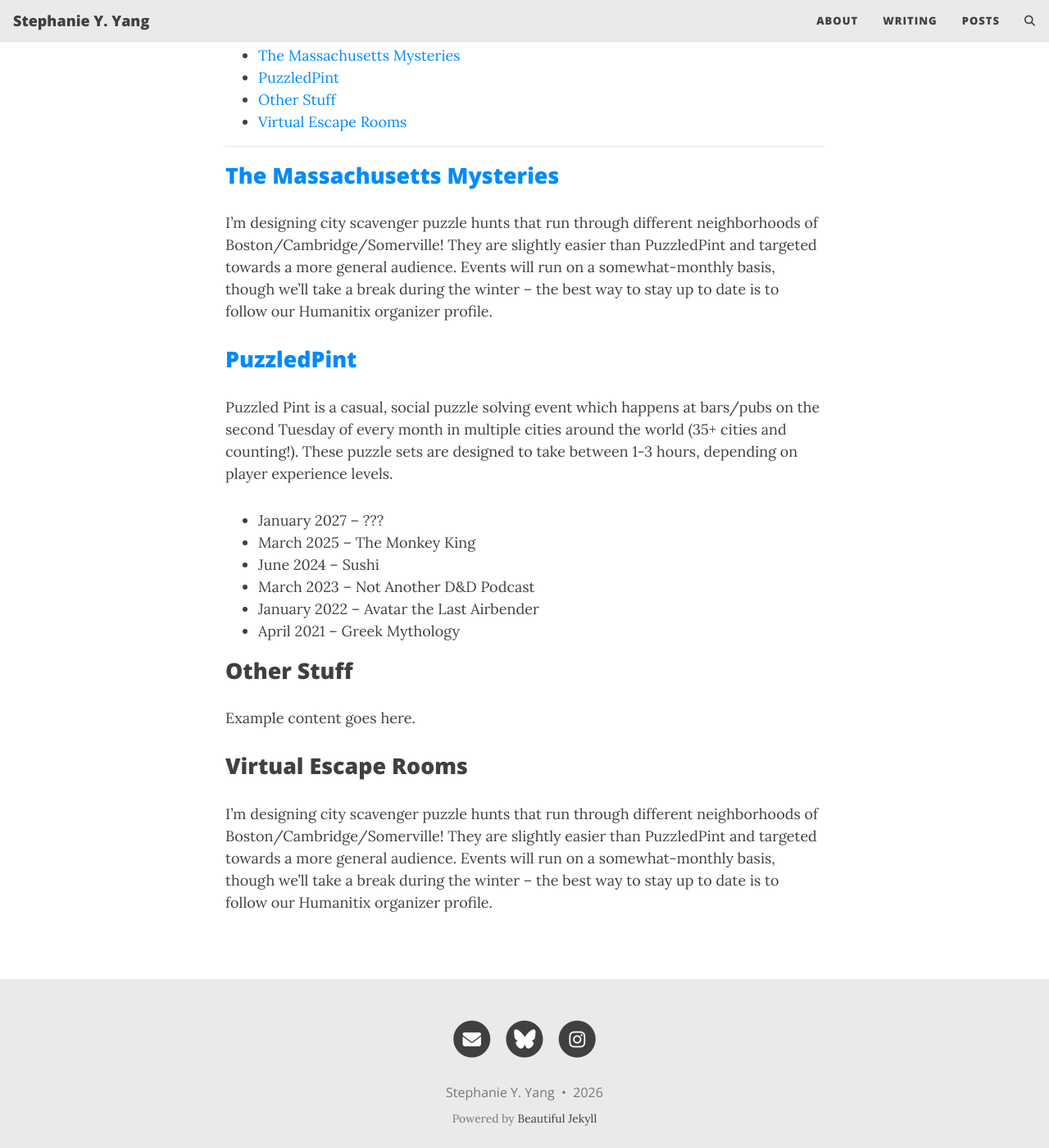
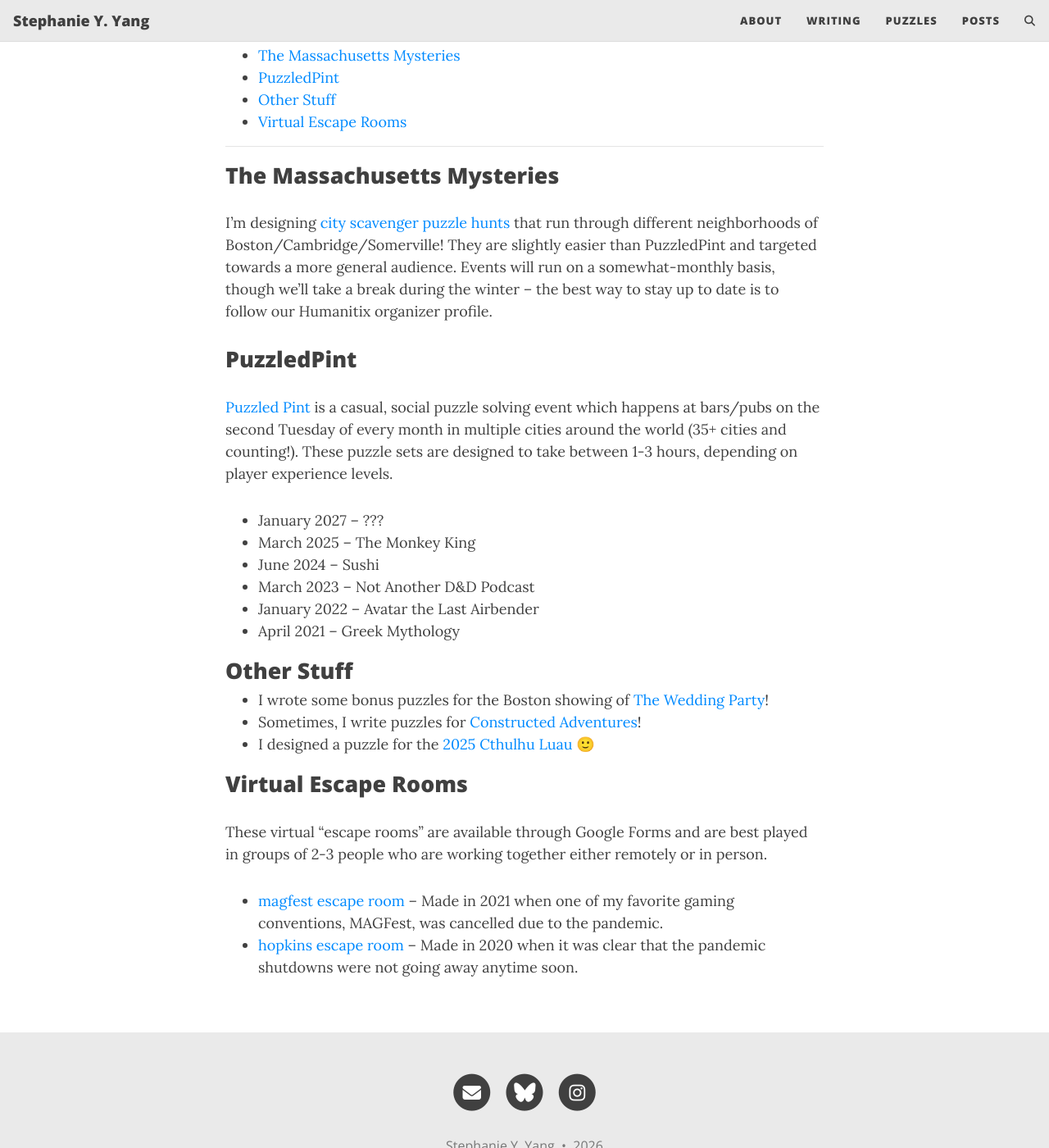
Before and after one commit to syangaskhan/syangaskhan.github.io, a Jekyll site: the page built from puzzles.md, in a window 1280 px wide and 1400 px high, scrolled down 295 px. Shown: the whole window at 82% size. Built offline with Jekyll 4.4.1, drawn with Linux system fonts in a browser that asks for light colours; comment, search, counter and statistics services are not loaded.

Commit message:
Fix and add puzzle page

```diff
--- a/_config.yml
+++ b/_config.yml
@@ -23,6 +23,7 @@
   # Home: "index"
   About: "index"
   Writing: "writing"
+  Puzzles: "puzzles"
   Posts: "posts"
   # Writing:
   #   - Strak's Stories: "https://beautifuljekyll.com"
--- a/puzzles.md
+++ b/puzzles.md
@@ -15,12 +15,12 @@
 
 ---
 
-## [The Massachusetts Mysteries](https://themassachusettsmysteries.com/)
-I’m designing city scavenger puzzle hunts that run through different neighborhoods of Boston/Cambridge/Somerville! They are slightly easier than PuzzledPint and targeted towards a more general audience. Events will run on a somewhat-monthly basis, though we’ll take a break during the winter – the best way to stay up to date is to follow our Humanitix organizer profile.
+## The Massachusetts Mysteries
+I’m designing [city scavenger puzzle hunts](https://themassachusettsmysteries.com/) that run through different neighborhoods of Boston/Cambridge/Somerville! They are slightly easier than PuzzledPint and targeted towards a more general audience. Events will run on a somewhat-monthly basis, though we’ll take a break during the winter – the best way to stay up to date is to follow our Humanitix organizer profile.
 
-## [PuzzledPint](puzzledpint.org)
+## PuzzledPint
 
-Puzzled Pint is a casual, social puzzle solving event which happens at bars/pubs on the second Tuesday of every month in multiple cities around the world (35+ cities and counting!). These puzzle sets are designed to take between 1-3 hours, depending on player experience levels.
+[Puzzled Pint]((puzzledpint.org)) is a casual, social puzzle solving event which happens at bars/pubs on the second Tuesday of every month in multiple cities around the world (35+ cities and counting!). These puzzle sets are designed to take between 1-3 hours, depending on player experience levels.
 
 - January 2027 – ???
 - March 2025 – The Monkey King
@@ -31,9 +31,13 @@
 
 ## Other Stuff
 
-Example content goes here.
+- I wrote some bonus puzzles for the Boston showing of [The Wedding Party](https://www.secretcityadventures.com/the-wedding-party/boston)!
+- Sometimes, I write puzzles for [Constructed Adventures](https://www.constructedadventures.com/)!
+- I designed a puzzle for the [2025 Cthulhu Luau](https://cthulhu-luau.com/) 🙂
 
 ## Virtual Escape Rooms
 
+These virtual “escape rooms” are available through Google Forms and are best played in groups of 2-3 people who are working together either remotely or in person.
 
-I’m designing city scavenger puzzle hunts that run through different neighborhoods of Boston/Cambridge/Somerville! They are slightly easier than PuzzledPint and targeted towards a more general audience. Events will run on a somewhat-monthly basis, though we’ll take a break during the winter – the best way to stay up to date is to follow our Humanitix organizer profile.
+- [magfest escape room](https://docs.google.com/forms/d/e/1FAIpQLSdHYJU3Qi4YaWOLRGDAHVtWkTVDaiEykpxvbzbGlZRp3SYdPg/viewform) – Made in 2021 when one of my favorite gaming conventions, MAGFest, was cancelled due to the pandemic.
+- [hopkins escape room](https://docs.google.com/forms/d/e/1FAIpQLSezNeBkjoXfTlGoEoegrXNLwBOqGFRlEyi160yHhSpuX5UzvQ/viewform) – Made in 2020 when it was clear that the pandemic shutdowns were not going away anytime soon.
```
